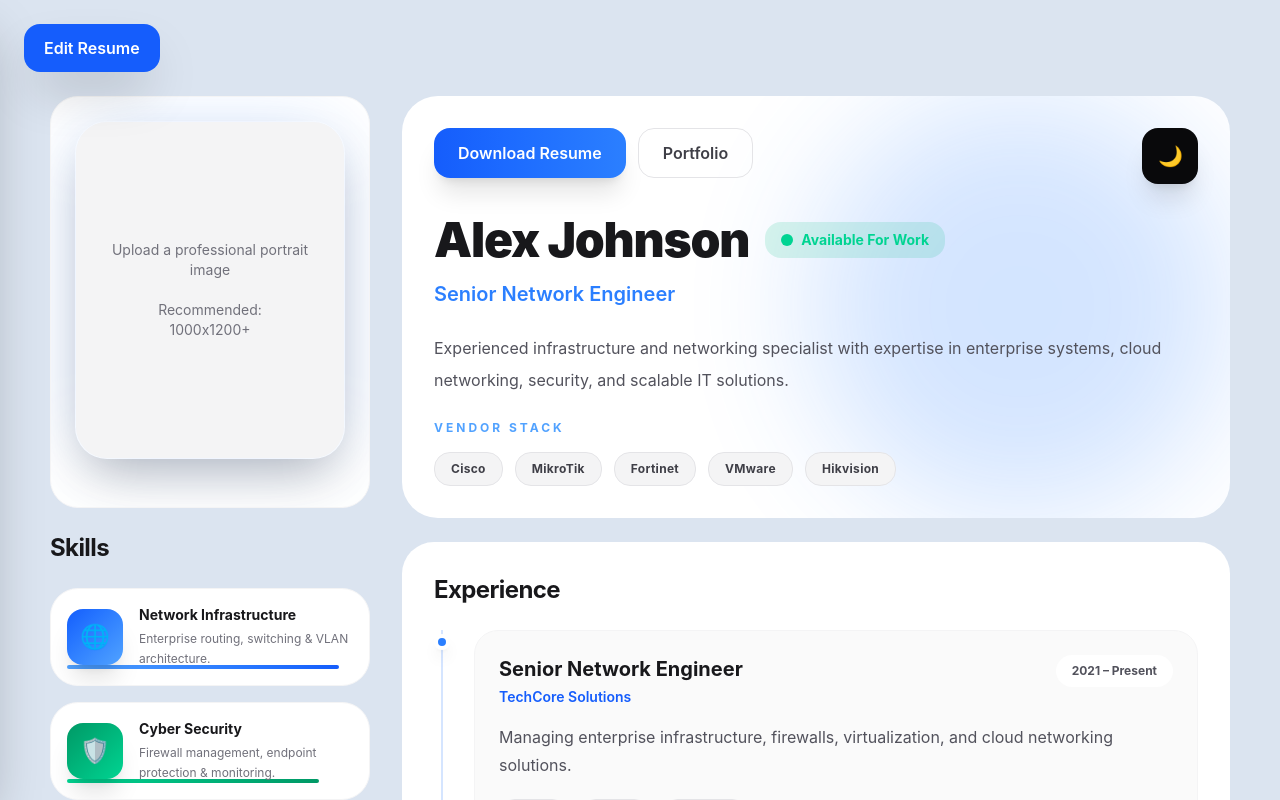
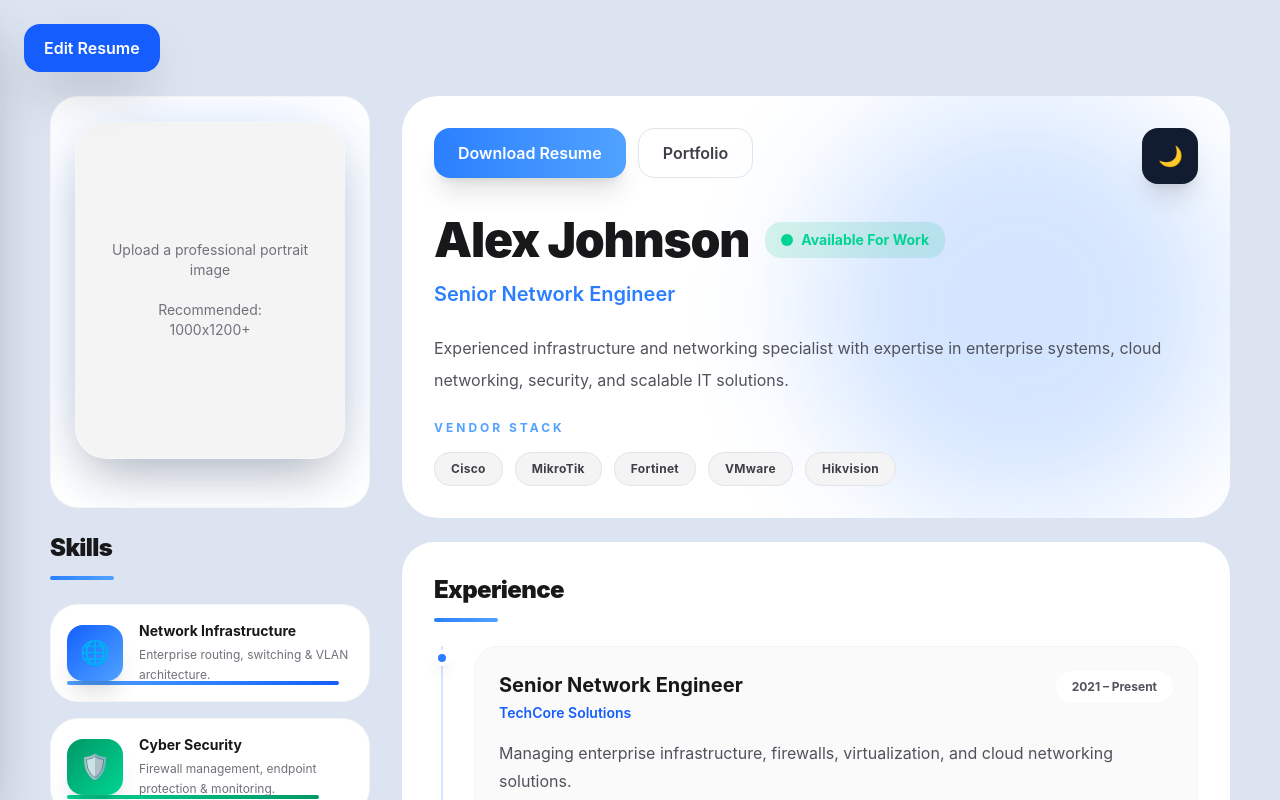
Before and after one commit to kmheon/cv-maker-pro, a React (Vite) app: page / in a window 1280 px wide. Shown: the top 800 px of the page. Built offline with nearby package versions, Linux system fonts and the light colour scheme.

Commit message:
Completed dark mode and editor stabilization

```diff
--- a/src/App.jsx
+++ b/src/App.jsx
@@ -81,14 +81,56 @@ export default function App() {
   min-h-screen
   transition-all
   duration-300
+  relative
+  overflow-hidden
 
   ${
     darkMode
-            ? 'bg-[#020617]'
-            : 'bg-[#dbe4f0]'
+      ? `
+        bg-[#020617]
+        text-white
+      `
+      : `
+        bg-[#dbe4f0]
+        text-black
+      `
   }
 `}
+
     >
+      {/* BACKGROUND LIGHTING */}
+
+      {darkMode && (
+        <>
+          <div
+            className="
+              fixed
+              top-[-200px]
+              right-[-200px]
+              w-[600px]
+              h-[600px]
+              rounded-full
+              bg-blue-500/10
+              blur-3xl
+              pointer-events-none
+            "
+          />
+
+          <div
+            className="
+              fixed
+              bottom-[-200px]
+              left-[-200px]
+              w-[500px]
+              h-[500px]
+              rounded-full
+              bg-purple-500/10
+              blur-3xl
+              pointer-events-none
+            "
+          />
+        </>
+      )}
       {/* =========================
           EDIT BUTTON
       ========================= */}
--- a/src/editor/EditorPanel.jsx
+++ b/src/editor/EditorPanel.jsx
@@ -65,25 +65,29 @@ export default function EditorPanel({
 <button
   onClick={() => {
     localStorage.removeItem(
-      'cvData'
+      'cv-data'
     )
 
     window.location.reload()
   }}
   className="
     w-full
-    mb-8
-    p-3
+    px-4
+    py-3
     rounded-2xl
     bg-red-500
     text-white
     font-semibold
+    transition-all
+    duration-300
+
     hover:bg-red-600
-    transition-all
+    hover:-translate-y-1
+    hover:shadow-xl
   "
->
-  Reset CV Data
+>Reset CV Data
 </button>
+
 <div className="grid grid-cols-2 gap-4 mb-8">
   {/* EXPORT JSON */}
 
@@ -125,10 +129,8 @@ export default function EditorPanel({
       hover:bg-blue-700
       transition-all
     "
-  >
-    Export JSON
+  >Export JSON
   </button>
-
   {/* IMPORT JSON */}
 
   <label
--- a/src/layouts/HeroSection.jsx
+++ b/src/layouts/HeroSection.jsx
@@ -90,8 +90,8 @@ export default function HeroSection({
                 py-3
                 rounded-2xl
                 bg-gradient-to-r
-                from-blue-600
-                to-blue-500
+                from-blue-500
+                to-blue-400
                 text-white
                 font-semibold
                 shadow-xl
@@ -99,7 +99,7 @@ export default function HeroSection({
                 duration-300
 
                 hover:-translate-y-1
-                hover:shadow-blue-500/30
+                hover:shadow-blue-400/40
               "
             >
               <span
@@ -176,7 +176,7 @@ export default function HeroSection({
               w-14
               h-14
               rounded-2xl
-              bg-zinc-950
+              bg-[#111c31]
               text-white
               text-xl
               flex
--- a/src/layouts/Sidebar.jsx
+++ b/src/layouts/Sidebar.jsx
@@ -86,7 +86,7 @@ export default function Sidebar({
 
                   ${
                     darkMode
-                      ? 'bg-zinc-800 text-zinc-500'
+                      ? 'bg-[#111c31] text-zinc-500'
                       : 'bg-zinc-100 text-zinc-500'
                   }
                 `}
@@ -121,8 +121,8 @@ export default function Sidebar({
                 ${
                   darkMode
                     ? `
-                      bg-zinc-800
-                      border-zinc-700
+                      bg-[#111c31]
+                      border-white/5
                     `
                     : `
                       bg-zinc-50
@@ -179,8 +179,8 @@ export default function Sidebar({
                 ${
                   darkMode
                     ? `
-                      bg-zinc-800
-                      border-zinc-700
+                      bg-[#111c31]
+                      border-white/5
                     `
                     : `
                       bg-zinc-50
@@ -238,8 +238,8 @@ export default function Sidebar({
                 ${
                   darkMode
                     ? `
-                      bg-zinc-800
-                      border-zinc-700
+                      bg-[#111c31]
+                      border-white/5
                     `
                     : `
                       bg-zinc-50
--- a/src/shared/GlassCard.jsx
+++ b/src/shared/GlassCard.jsx
@@ -20,9 +20,10 @@ export default function GlassCard({
         ${
           darkMode
             ? `
-              bg-zinc-900/90
-              border-zinc-800
+              bg-[#0f172a]/95
+              border-white/5
               text-white
+              shadow-[0_10px_40px_rgba(0,0,0,0.35)]
             `
             : `
               bg-white
@@ -35,7 +36,7 @@ export default function GlassCard({
           hover
             ? `
               hover:-translate-y-1
-              hover:shadow-2xl
+              hover:shadow-[0_20px_50px_rgba(0,0,0,0.45)]
             `
             : ''
         }
@@ -43,7 +44,7 @@ export default function GlassCard({
         ${className}
       `}
     >
-      {/* GLOW OVERLAY */}
+      {/* PREMIUM DARK GLOW */}
 
       <div
         className="
@@ -54,7 +55,7 @@ export default function GlassCard({
           transition-all
           duration-300
           pointer-events-none
-          bg-[radial-gradient(circle_at_top_right,rgba(59,130,246,0.10),transparent_45%)]
+          bg-[radial-gradient(circle_at_top_right,rgba(96,165,250,0.16),transparent_45%)]
         "
       />
 
--- a/src/shared/SectionTitle.jsx
+++ b/src/shared/SectionTitle.jsx
@@ -1,16 +1,15 @@
 export default function SectionTitle({
   children,
+
   darkMode = false,
 }) {
   return (
+    <div className="mb-6">
       <h2
         className={`
           text-2xl
-        font-bold
-        mb-6
+          font-black
           tracking-tight
-        transition-all
-        duration-300
 
           ${
             darkMode
@@ -21,5 +20,20 @@ export default function SectionTitle({
       >
         {children}
       </h2>
+
+      {/* ACCENT */}
+
+      <div
+        className="
+          mt-3
+          w-16
+          h-1
+          rounded-full
+          bg-gradient-to-r
+          from-blue-500
+          to-blue-400
+        "
+      />
+    </div>
   )
 }
```
Lines whose indentation alone changed are shown as unchanged.
